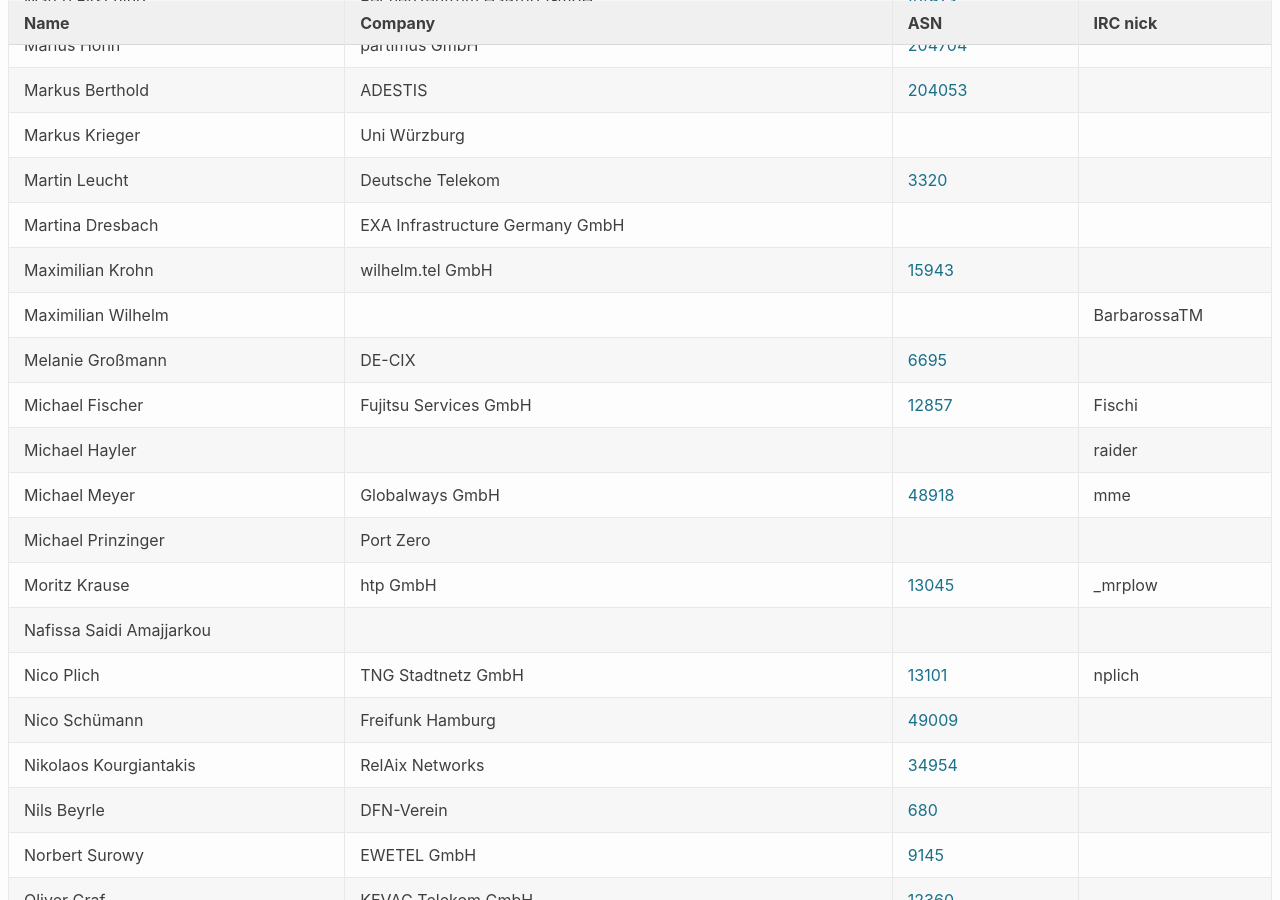
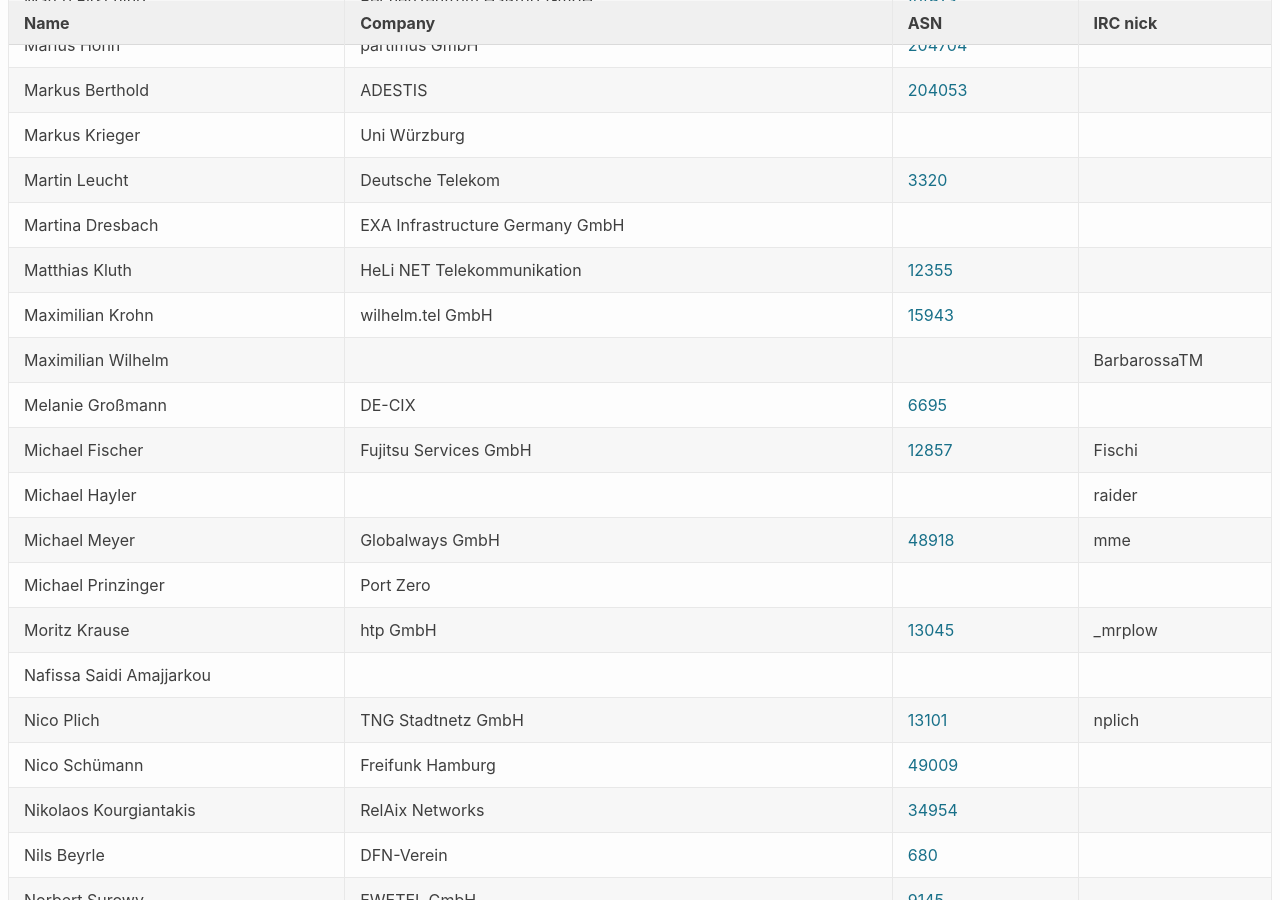
Before and after one commit to denog/pretix-attendeelist, a Jekyll site: the page built from denog15/index.md, in a window 1280 px wide and 900 px high, scrolled down 2404 px. Built offline with Jekyll 4.4.1, drawn with Linux system fonts in a browser that asks for light colours.

Commit message:
Latest data: Wed Aug 23 06:29:32 UTC 2023

```diff
--- a/_data/attendees_denog15_onsite.json
+++ b/_data/attendees_denog15_onsite.json
@@ -330,6 +330,12 @@
     "asn": "3320"
   },
   {
+    "name": "Matthias Kluth",
+    "company": "HeLi NET Telekommunikation",
+    "irc": null,
+    "asn": "12355"
+  },
+  {
     "name": "Maximilian Krohn",
     "company": "wilhelm.tel GmbH",
     "irc": null,
```
